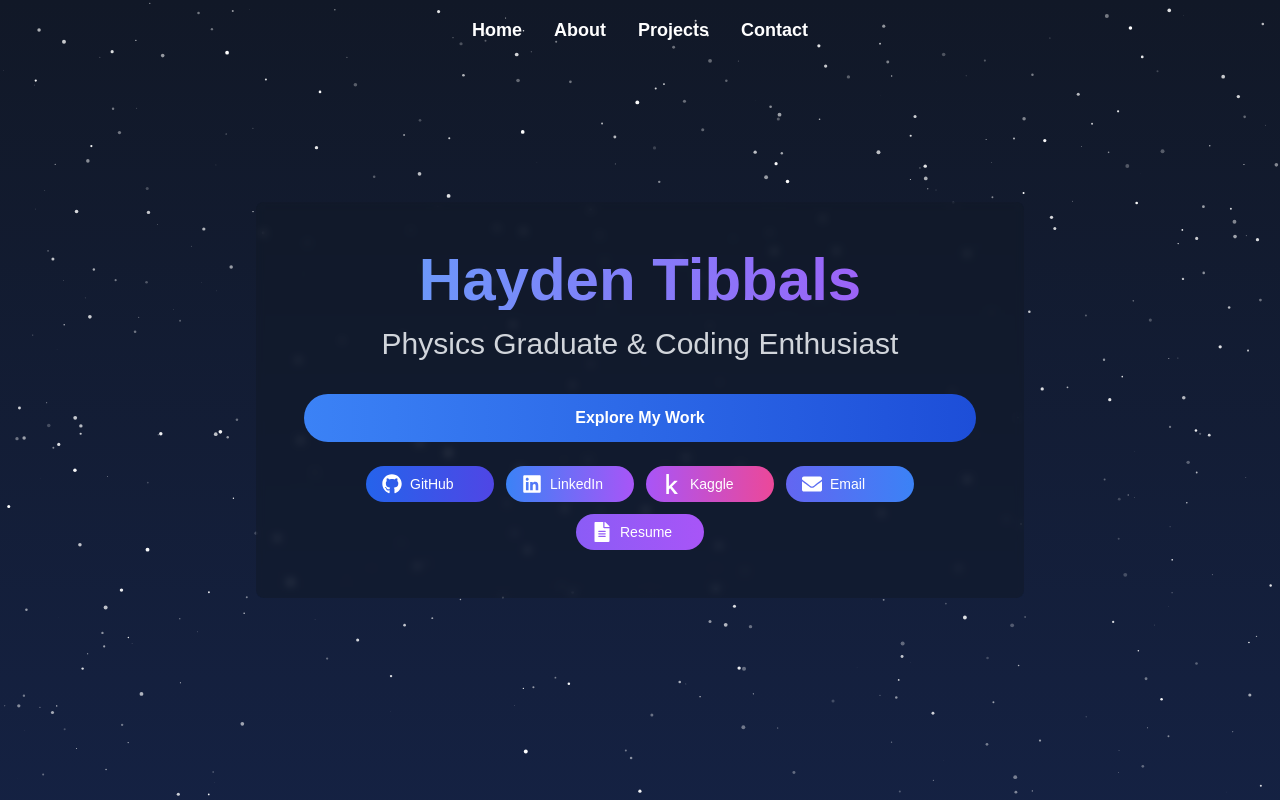
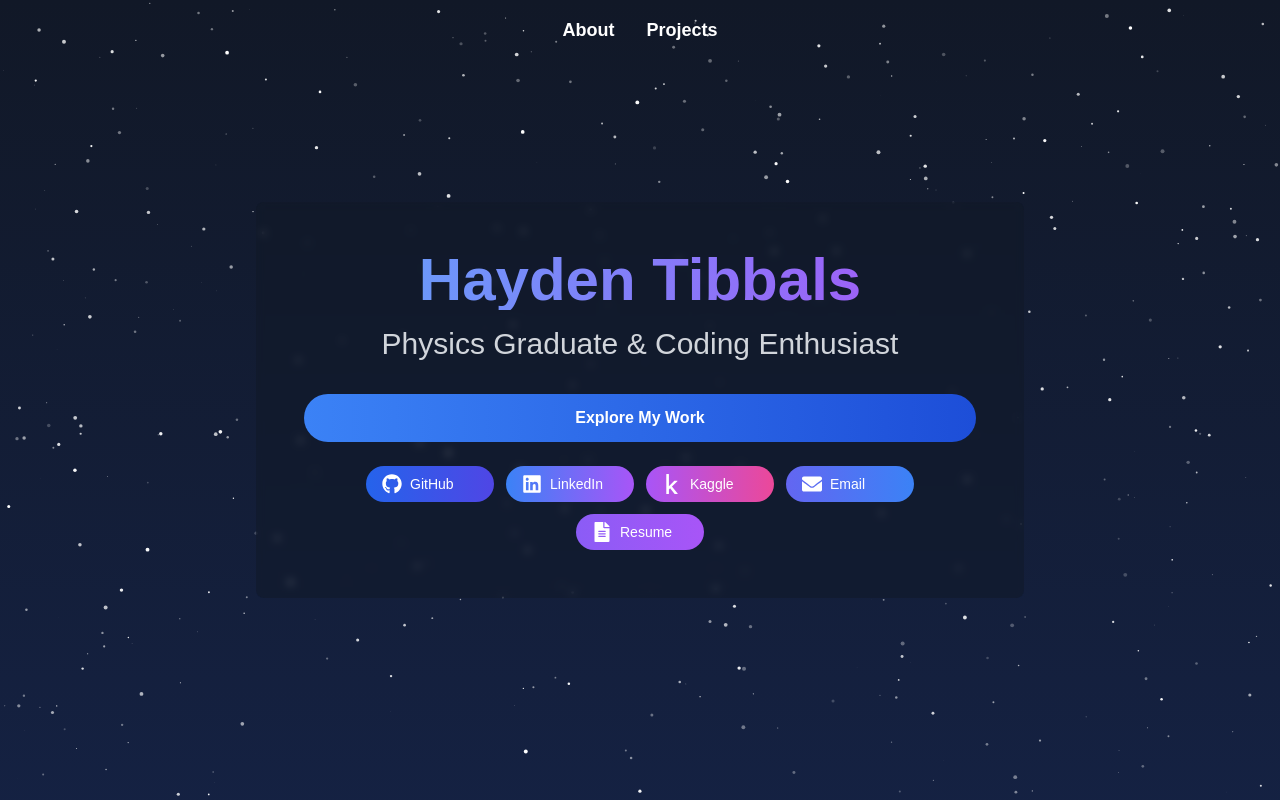
Before and after one commit to haydentbs/portfolio_website, a Next.js app: page / in a window 1280 px wide. Shown: the top 800 px of the page. Built offline with nearby package versions, Linux system fonts and the light colour scheme.

Commit message:
new header

```diff
--- a/app/components/Header.tsx
+++ b/app/components/Header.tsx
@@ -13,7 +13,7 @@ export default function Header() {
     >
       <nav className="container mx-auto px-6 py-4">
         <ul className="flex justify-center space-x-8">
-          {['Home', 'About', 'Projects', 'Contact'].map((item) => (
+          {[ 'About', 'Projects'].map((item) => (
             <motion.li key={item} whileHover={{ scale: 1.1 }} whileTap={{ scale: 0.95 }}>
               <Link href={`#${item.toLowerCase()}`} className="text-lg font-semibold hover:text-blue-400 transition-colors">
                 {item}
```
